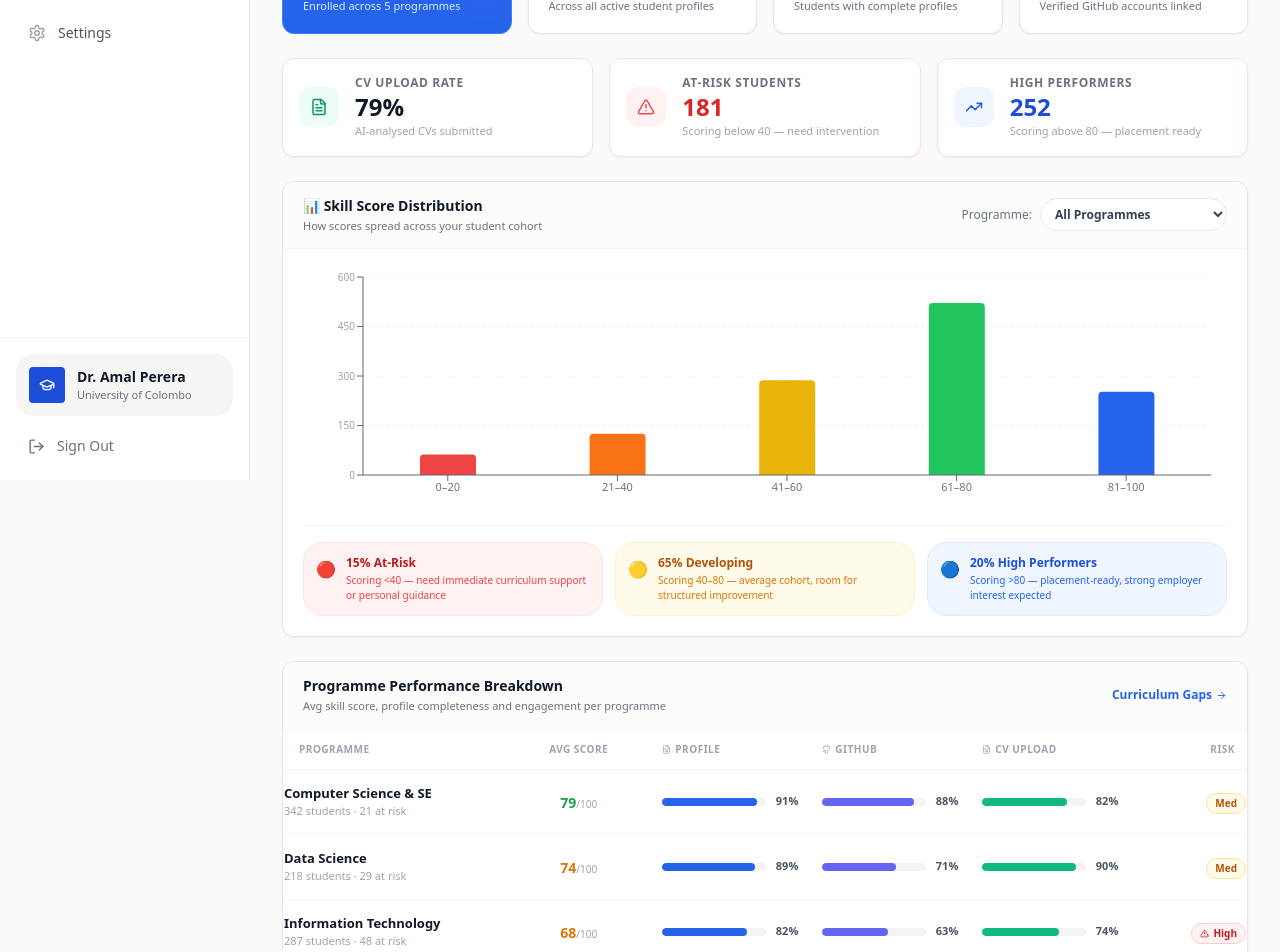
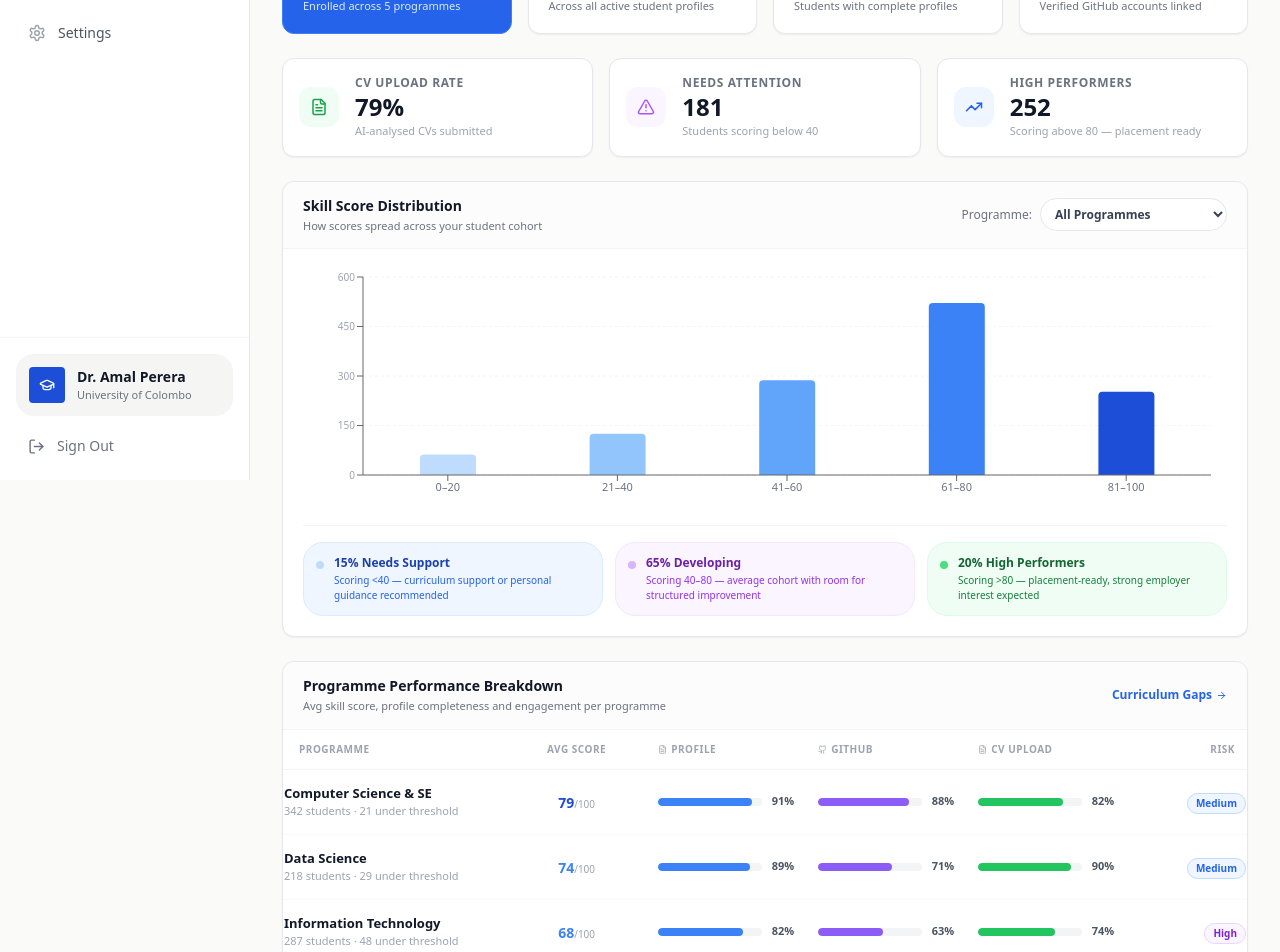
Before and after one commit to Bawaperera/SkillSyncFrontend, a Next.js app: page /university/students in a window 1280 px wide. Shown: the part 320-1272 px from the top of the page. Built offline with nearby package versions, Linux system fonts and the light colour scheme.

Commit message:
feat: update score distribution colors and improve at-risk student indicators in university dashboard

```diff
--- a/src/app/(dashboard)/university/students/page.tsx
+++ b/src/app/(dashboard)/university/students/page.tsx
@@ -52,50 +52,50 @@ const MISSING_SKILLS: MissingSkill[] = [
     { skill: "GraphQL", studentsLacking: 415, category: "Backend", severity: "low" },
 ];
 
-// Score distribution (histogram): score range → number of students
+// Score distribution — soft blue gradient palette
 const SCORE_DISTRIBUTION_ALL = [
-    { range: "0–20", count: 62, color: "#EF4444" },
-    { range: "21–40", count: 125, color: "#F97316" },
-    { range: "41–60", count: 287, color: "#EAB308" },
-    { range: "61–80", count: 521, color: "#22C55E" },
-    { range: "81–100", count: 252, color: "#2563EB" },
+    { range: "0–20", count: 62, color: "#BFDBFE" },
+    { range: "21–40", count: 125, color: "#93C5FD" },
+    { range: "41–60", count: 287, color: "#60A5FA" },
+    { range: "61–80", count: 521, color: "#3B82F6" },
+    { range: "81–100", count: 252, color: "#1D4ED8" },
 ];
 
 const SCORE_BY_PROGRAMME: Record<string, typeof SCORE_DISTRIBUTION_ALL> = {
     "Computer Science & SE": [
-        { range: "0–20", count: 5, color: "#EF4444" },
-        { range: "21–40", count: 16, color: "#F97316" },
-        { range: "41–60", count: 62, color: "#EAB308" },
-        { range: "61–80", count: 148, color: "#22C55E" },
-        { range: "81–100", count: 111, color: "#2563EB" },
+        { range: "0–20", count: 5, color: "#BFDBFE" },
+        { range: "21–40", count: 16, color: "#93C5FD" },
+        { range: "41–60", count: 62, color: "#60A5FA" },
+        { range: "61–80", count: 148, color: "#3B82F6" },
+        { range: "81–100", count: 111, color: "#1D4ED8" },
     ],
     "Data Science": [
-        { range: "0–20", count: 10, color: "#EF4444" },
-        { range: "21–40", count: 19, color: "#F97316" },
-        { range: "41–60", count: 55, color: "#EAB308" },
-        { range: "61–80", count: 98, color: "#22C55E" },
-        { range: "81–100", count: 36, color: "#2563EB" },
+        { range: "0–20", count: 10, color: "#BFDBFE" },
+        { range: "21–40", count: 19, color: "#93C5FD" },
+        { range: "41–60", count: 55, color: "#60A5FA" },
+        { range: "61–80", count: 98, color: "#3B82F6" },
+        { range: "81–100", count: 36, color: "#1D4ED8" },
     ],
     "Information Technology": [
-        { range: "0–20", count: 20, color: "#EF4444" },
-        { range: "21–40", count: 28, color: "#F97316" },
-        { range: "41–60", count: 90, color: "#EAB308" },
-        { range: "61–80", count: 115, color: "#22C55E" },
-        { range: "81–100", count: 34, color: "#2563EB" },
+        { range: "0–20", count: 20, color: "#BFDBFE" },
+        { range: "21–40", count: 28, color: "#93C5FD" },
+        { range: "41–60", count: 90, color: "#60A5FA" },
+        { range: "61–80", count: 115, color: "#3B82F6" },
+        { range: "81–100", count: 34, color: "#1D4ED8" },
     ],
     "Software Engineering": [
-        { range: "0–20", count: 8, color: "#EF4444" },
-        { range: "21–40", count: 23, color: "#F97316" },
-        { range: "41–60", count: 48, color: "#EAB308" },
-        { range: "61–80", count: 105, color: "#22C55E" },
-        { range: "81–100", count: 40, color: "#2563EB" },
+        { range: "0–20", count: 8, color: "#BFDBFE" },
+        { range: "21–40", count: 23, color: "#93C5FD" },
+        { range: "41–60", count: 48, color: "#60A5FA" },
+        { range: "61–80", count: 105, color: "#3B82F6" },
+        { range: "81–100", count: 40, color: "#1D4ED8" },
     ],
     "Cybersecurity": [
-        { range: "0–20", count: 19, color: "#EF4444" },
-        { range: "21–40", count: 39, color: "#F97316" },
-        { range: "41–60", count: 32, color: "#EAB308" },
-        { range: "61–80", count: 55, color: "#22C55E" },
-        { range: "81–100", count: 31, color: "#2563EB" },
+        { range: "0–20", count: 19, color: "#BFDBFE" },
+        { range: "21–40", count: 39, color: "#93C5FD" },
+        { range: "41–60", count: 32, color: "#60A5FA" },
+        { range: "61–80", count: 55, color: "#3B82F6" },
+        { range: "81–100", count: 31, color: "#1D4ED8" },
     ],
 };
 
@@ -109,15 +109,15 @@ const TOTAL_AT_RISK = PROGRAMMES.reduce((a, p) => a + p.atRisk, 0);
 // ─── Helpers ──────────────────────────────────────────────────────────────────
 
 function scoreColor(score: number) {
-    if (score >= 75) return "text-green-600";
-    if (score >= 60) return "text-amber-600";
-    return "text-red-500";
+    if (score >= 75) return "text-blue-700";
+    if (score >= 60) return "text-blue-500";
+    return "text-slate-500";
 }
 
 function severityColor(s: MissingSkill["severity"]) {
-    if (s === "critical") return "bg-red-100 text-red-700 border-red-200";
-    if (s === "moderate") return "bg-amber-50 text-amber-700 border-amber-200";
-    return "bg-blue-50 text-blue-700 border-blue-200";
+    if (s === "critical") return "bg-blue-50 text-blue-700 border-blue-200";
+    if (s === "moderate") return "bg-purple-50 text-purple-700 border-purple-100";
+    return "bg-slate-50 text-slate-600 border-slate-200";
 }
 
 function ProgressBar({ value, max, color }: { value: number; max: number; color: string }) {
@@ -171,7 +171,7 @@ function ProgrammeRow({ p, total }: { p: Programme; total: number }) {
         <tr className="border-b border-gray-50 hover:bg-blue-50/30 transition-colors">
             <td className="py-3.5 pr-4 whitespace-nowrap">
                 <p className="text-[13px] font-semibold text-gray-900">{p.name}</p>
-                <p className="text-[11px] text-gray-400">{p.students} students · {p.atRisk} at risk</p>
+                <p className="text-[11px] text-gray-400">{p.students} students · {p.atRisk} under threshold</p>
             </td>
             <td className="py-3.5 px-3 text-center">
                 <span className={`text-sm font-bold ${scoreColor(p.avgScore)}`}>{p.avgScore}</span>
@@ -179,34 +179,34 @@ function ProgrammeRow({ p, total }: { p: Programme; total: number }) {
             </td>
             <td className="py-3.5 px-3 w-36">
                 <div className="flex items-center gap-2">
-                    <ProgressBar value={p.profileCompletion} max={100} color="#2563EB" />
+                    <ProgressBar value={p.profileCompletion} max={100} color="#3B82F6" />
                     <span className="text-[11px] font-semibold text-gray-600 w-8 text-right">{p.profileCompletion}%</span>
                 </div>
             </td>
             <td className="py-3.5 px-3 w-36">
                 <div className="flex items-center gap-2">
-                    <ProgressBar value={p.githubRate} max={100} color="#6366F1" />
+                    <ProgressBar value={p.githubRate} max={100} color="#8B5CF6" />
                     <span className="text-[11px] font-semibold text-gray-600 w-8 text-right">{p.githubRate}%</span>
                 </div>
             </td>
             <td className="py-3.5 px-3 w-36">
                 <div className="flex items-center gap-2">
-                    <ProgressBar value={p.cvRate} max={100} color="#10B981" />
+                    <ProgressBar value={p.cvRate} max={100} color="#22C55E" />
                     <span className="text-[11px] font-semibold text-gray-600 w-8 text-right">{p.cvRate}%</span>
                 </div>
             </td>
             <td className="py-3.5 pl-3 text-right">
                 {p.atRisk > 35 ? (
-                    <span className="inline-flex items-center gap-1 text-[10px] font-bold px-2 py-0.5 rounded-full bg-red-50 text-red-700 border border-red-200">
-                        <AlertTriangle size={9} /> High
+                    <span className="inline-flex items-center gap-1 text-[10px] font-bold px-2 py-0.5 rounded-full bg-purple-50 text-purple-700 border border-purple-200">
+                        High
                     </span>
                 ) : p.atRisk > 20 ? (
-                    <span className="inline-flex items-center gap-1 text-[10px] font-bold px-2 py-0.5 rounded-full bg-amber-50 text-amber-700 border border-amber-200">
-                        Med
+                    <span className="inline-flex items-center gap-1 text-[10px] font-bold px-2 py-0.5 rounded-full bg-blue-50 text-blue-600 border border-blue-200">
+                        Medium
                     </span>
                 ) : (
                     <span className="inline-flex items-center gap-1 text-[10px] font-bold px-2 py-0.5 rounded-full bg-green-50 text-green-700 border border-green-200">
-                        <CheckCircle size={9} /> Good
+                        Good
                     </span>
                 )}
             </td>
@@ -278,8 +278,8 @@ export default function StudentAnalyticsPage() {
             <div className="grid grid-cols-1 sm:grid-cols-3 gap-4">
                 {/* CV Upload Rate */}
                 <div className="bg-white border border-gray-200 rounded-xl p-4 shadow-sm flex items-center gap-4">
-                    <div className="w-10 h-10 rounded-xl bg-emerald-50 flex-shrink-0 flex items-center justify-center">
-                        <FileText size={18} className="text-emerald-600" />
+                    <div className="w-10 h-10 rounded-xl bg-green-50 flex-shrink-0 flex items-center justify-center">
+                        <FileText size={18} className="text-green-600" />
                     </div>
                     <div>
                         <p className="text-xs text-gray-500 font-semibold uppercase tracking-wider">CV Upload Rate</p>
@@ -289,25 +289,25 @@ export default function StudentAnalyticsPage() {
                 </div>
 
                 {/* At-Risk Students */}
-                <div className="bg-white border border-red-100 rounded-xl p-4 shadow-sm flex items-center gap-4">
-                    <div className="w-10 h-10 rounded-xl bg-red-50 flex-shrink-0 flex items-center justify-center">
-                        <AlertTriangle size={18} className="text-red-500" />
+                <div className="bg-white border border-gray-200 rounded-xl p-4 shadow-sm flex items-center gap-4">
+                    <div className="w-10 h-10 rounded-xl bg-purple-50 flex-shrink-0 flex items-center justify-center">
+                        <AlertTriangle size={18} className="text-purple-500" />
                     </div>
                     <div>
-                        <p className="text-xs text-gray-500 font-semibold uppercase tracking-wider">At-Risk Students</p>
-                        <p className="text-2xl font-extrabold text-red-600">{TOTAL_AT_RISK}</p>
-                        <p className="text-[11px] text-gray-400">Scoring below 40 — need intervention</p>
+                        <p className="text-xs text-gray-500 font-semibold uppercase tracking-wider">Needs Attention</p>
+                        <p className="text-2xl font-extrabold text-gray-900">{TOTAL_AT_RISK}</p>
+                        <p className="text-[11px] text-gray-400">Students scoring below 40</p>
                     </div>
                 </div>
 
                 {/* High Performers */}
-                <div className="bg-white border border-blue-100 rounded-xl p-4 shadow-sm flex items-center gap-4">
+                <div className="bg-white border border-gray-200 rounded-xl p-4 shadow-sm flex items-center gap-4">
                     <div className="w-10 h-10 rounded-xl bg-blue-50 flex-shrink-0 flex items-center justify-center">
                         <TrendingUp size={18} className="text-blue-600" />
                     </div>
                     <div>
                         <p className="text-xs text-gray-500 font-semibold uppercase tracking-wider">High Performers</p>
-                        <p className="text-2xl font-extrabold text-blue-700">252</p>
+                        <p className="text-2xl font-extrabold text-gray-900">252</p>
                         <p className="text-[11px] text-gray-400">Scoring above 80 — placement ready</p>
                     </div>
                 </div>
@@ -317,7 +317,7 @@ export default function StudentAnalyticsPage() {
             <div className="bg-white border border-gray-200 rounded-xl shadow-sm overflow-hidden">
                 <div className="flex flex-col sm:flex-row sm:items-center justify-between gap-3 px-5 py-3.5 border-b border-gray-100 bg-stone-50/50">
                     <div>
-                        <h2 className="text-sm font-semibold text-gray-900">📊 Skill Score Distribution</h2>
+                        <h2 className="text-sm font-semibold text-gray-900">Skill Score Distribution</h2>
                         <p className="text-[11px] text-gray-500 mt-0.5">How scores spread across your student cohort</p>
                     </div>
                     <div className="flex items-center gap-2">
@@ -350,25 +350,25 @@ export default function StudentAnalyticsPage() {
 
                     {/* Distribution analysis */}
                     <div className="mt-4 pt-4 border-t border-gray-100 grid grid-cols-3 gap-3">
-                        <div className="flex items-start gap-2.5 p-3 rounded-lg bg-red-50 border border-red-100">
-                            <span className="text-base mt-0.5">🔴</span>
+                        <div className="flex items-start gap-2.5 p-3 rounded-lg bg-blue-50 border border-blue-100">
+                            <div className="w-2 h-2 rounded-full bg-blue-200 mt-1.5 flex-shrink-0" />
                             <div>
-                                <p className="text-xs font-bold text-red-700">{atRiskPct}% At-Risk</p>
-                                <p className="text-[10px] text-red-500 mt-0.5">Scoring &lt;40 — need immediate curriculum support or personal guidance</p>
+                                <p className="text-xs font-bold text-blue-800">{atRiskPct}% Needs Support</p>
+                                <p className="text-[10px] text-blue-600 mt-0.5">Scoring &lt;40 — curriculum support or personal guidance recommended</p>
                             </div>
                         </div>
-                        <div className="flex items-start gap-2.5 p-3 rounded-lg bg-amber-50 border border-amber-100">
-                            <span className="text-base mt-0.5">🟡</span>
+                        <div className="flex items-start gap-2.5 p-3 rounded-lg bg-purple-50 border border-purple-100">
+                            <div className="w-2 h-2 rounded-full bg-purple-300 mt-1.5 flex-shrink-0" />
                             <div>
-                                <p className="text-xs font-bold text-amber-700">{avgPct}% Developing</p>
-                                <p className="text-[10px] text-amber-600 mt-0.5">Scoring 40–80 — average cohort, room for structured improvement</p>
+                                <p className="text-xs font-bold text-purple-800">{avgPct}% Developing</p>
+                                <p className="text-[10px] text-purple-600 mt-0.5">Scoring 40–80 — average cohort with room for structured improvement</p>
                             </div>
                         </div>
-                        <div className="flex items-start gap-2.5 p-3 rounded-lg bg-blue-50 border border-blue-100">
-                            <span className="text-base mt-0.5">🔵</span>
+                        <div className="flex items-start gap-2.5 p-3 rounded-lg bg-green-50 border border-green-100">
+                            <div className="w-2 h-2 rounded-full bg-green-400 mt-1.5 flex-shrink-0" />
                             <div>
-                                <p className="text-xs font-bold text-blue-700">{highPct}% High Performers</p>
-                                <p className="text-[10px] text-blue-600 mt-0.5">Scoring &gt;80 — placement-ready, strong employer interest expected</p>
+                                <p className="text-xs font-bold text-green-800">{highPct}% High Performers</p>
+                                <p className="text-[10px] text-green-700 mt-0.5">Scoring &gt;80 — placement-ready, strong employer interest expected</p>
                             </div>
                         </div>
                     </div>
@@ -417,7 +417,7 @@ export default function StudentAnalyticsPage() {
             <div className="bg-white border border-gray-200 rounded-xl shadow-sm overflow-hidden">
                 <div className="flex items-center justify-between px-5 py-3.5 border-b border-gray-100 bg-stone-50/50">
                     <div>
-                        <h2 className="text-sm font-semibold text-gray-900">🎯 Top Missing Skills</h2>
+                        <h2 className="text-sm font-semibold text-gray-900">Top Missing Skills</h2>
                         <p className="text-[11px] text-gray-500 mt-0.5">Most common skill gaps across all students — aggregated from profile assessments</p>
                     </div>
                     <Link href="/university/curriculum" className="flex items-center gap-1 text-xs font-semibold text-blue-600 hover:text-blue-800 transition-colors">
@@ -439,15 +439,13 @@ export default function StudentAnalyticsPage() {
                                     </div>
                                     <div className="flex items-center gap-3 text-right">
                                         <span className="text-[12px] font-bold text-gray-700">{sk.studentsLacking.toLocaleString()} students</span>
-                                        <span className="text-[12px] font-extrabold text-red-600 w-10">{pct}%</span>
+                                        <span className="text-[12px] font-extrabold text-blue-700 w-10">{pct}%</span>
                                     </div>
                                 </div>
                                 {/* Progress bar */}
                                 <div className="w-full h-2.5 bg-gray-100 rounded-full overflow-hidden">
                                     <div
-                                        className={`h-full rounded-full transition-all duration-700 ${sk.severity === "critical" ? "bg-red-400" :
-                                                sk.severity === "moderate" ? "bg-amber-400" : "bg-blue-400"
-                                            }`}
+                                        className="h-full rounded-full bg-blue-400 transition-all duration-700"
                                         style={{ width: `${pct}%` }}
                                     />
                                 </div>
@@ -471,11 +469,11 @@ export default function StudentAnalyticsPage() {
                 </div>
 
                 {/* Insight banner */}
-                <div className="mx-5 mb-5 p-4 bg-amber-50 border border-amber-200 rounded-xl flex gap-3 items-start">
-                    <Info size={16} className="text-amber-600 flex-shrink-0 mt-0.5" />
+                <div className="mx-5 mb-5 p-4 bg-blue-50 border border-blue-200 rounded-xl flex gap-3 items-start">
+                    <Info size={16} className="text-blue-500 flex-shrink-0 mt-0.5" />
                     <div>
-                        <p className="text-xs font-bold text-amber-800 mb-0.5">Curriculum Intervention Recommended</p>
-                        <p className="text-[11px] text-amber-700 leading-relaxed">
+                        <p className="text-xs font-bold text-blue-900 mb-0.5">Curriculum Intervention Recommended</p>
+                        <p className="text-[11px] text-blue-700 leading-relaxed">
                             <b>TypeScript, Docker, and AWS</b> are missing in over 60% of all students — these are the highest-impact curriculum additions.
                             Even a single practical module per skill could significantly close the gap before students enter the job market.
                         </p>
```
